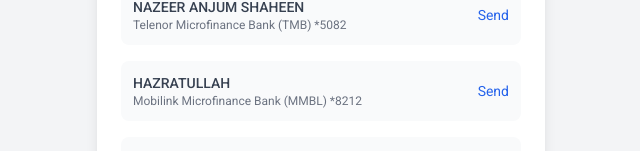
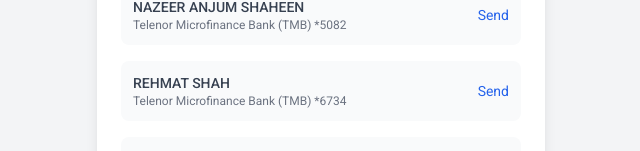
Before and after one commit to Ahsan-Burki2126/sada, a React (Vite) app: page /payments in a window 1280 px wide. Shown: the part 465-616 px from the top of the page, without its empty margins (319-959 px from the left). Built offline with nearby package versions, Linux system fonts and the light colour scheme.

Commit message:
updated paymentsname rehmatshah

```diff
--- a/src/Paymentsname.jsx
+++ b/src/Paymentsname.jsx
@@ -7,7 +7,9 @@
   const { amount, frozenTime } = state || { amount: "0", frozenTime: "N/A" };
 
   const handleRecipientClick = (name, bank) => {
-    navigate("/payment-receipt", { state: { recipientName: name, recipientBank: bank, amount, frozenTime } });
+    navigate("/payment-receipt", {
+      state: { recipientName: name, recipientBank: bank, amount, frozenTime },
+    });
   };
 
   return (
@@ -47,8 +49,8 @@
             onClick={handleRecipientClick}
           />
           <Recipient
-            name="HAZRATULLAH"
-            bank="Mobilink Microfinance Bank (MMBL) *8212"
+            name="REHMAT SHAH"
+            bank="Telenor Microfinance Bank (TMB) *6734"
             onClick={handleRecipientClick}
           />
           <Recipient
```
